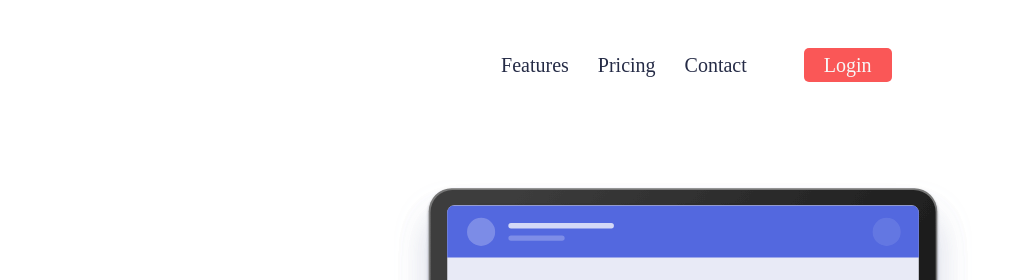
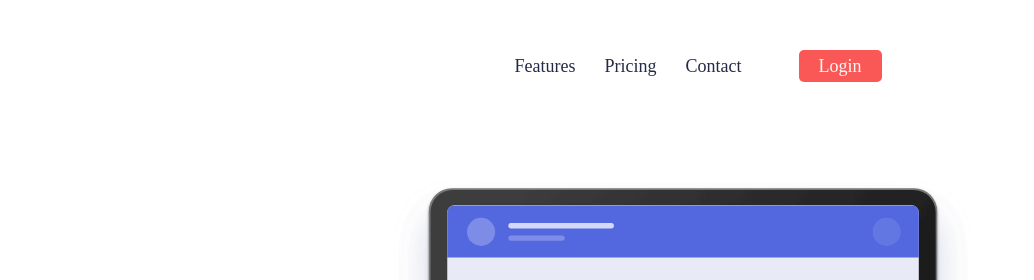
Before and after one commit to jamextech1/Bookmark-Landing-Project-1, a plain HTML site: page index.html in a window 1280 px wide. Shown: the top 280 px of the page, 246-1280 px from the left. Drawn offline with Linux system fonts and the light colour scheme.

Commit message:
done for this project for today, going to continue with the mobile navigation on the responsive view tomorrow.

```diff
--- a/style.css
+++ b/style.css
@@ -80,7 +80,7 @@ nav {
   display: flex;
   justify-content: space-between;
   align-items: center;
-  padding: 5rem 8rem 5rem 0;
+  padding: 5rem 9rem 5rem 0;
   margin-bottom: 5rem;
 }
 .nav-logo {
@@ -91,6 +91,7 @@ nav {
 }
 
 .nav-links a {
+  font-size: 1.8rem;
   text-decoration: none;
   padding: 0 1.2rem;
   color: var(--darkblue);
```
